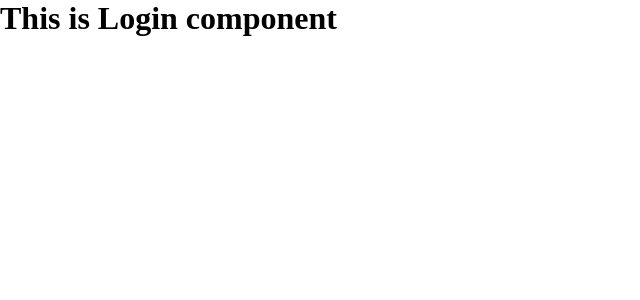
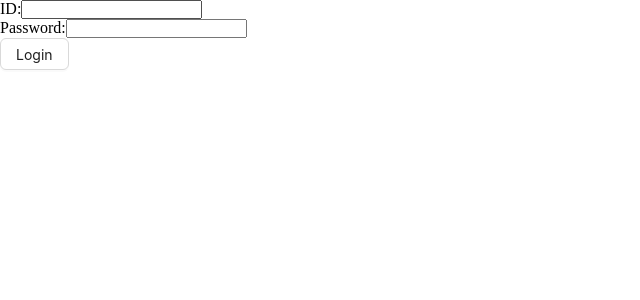
Before and after one commit to Shahadat-Git/ph-university-client, a React (Vite) app: page /login in a window 1280 px wide. Shown: the top 300 px of the page, without its empty margins (0-640 px from the left). Built offline with nearby package versions, Linux system fonts and the light colour scheme.

Commit message:
added baseApi with store reducer and middleware and basic login form with react hook from

```diff
--- a/src/pages/Login.tsx
+++ b/src/pages/Login.tsx
@@ -1,8 +1,30 @@
+import { Button } from "antd";
+import { useForm } from "react-hook-form";
+import { useLoginMutation } from "../redux/features/auth/authApi";
+
 const Login = () => {
+  const { register, handleSubmit } = useForm();
+
+  const [login, { data, error }] = useLoginMutation();
+  console.log("data =>", data);
+  console.log("error =>", error);
+
+  const onSubmit = (data) => {
+    console.log(data);
+    login(data);
+  };
   return (
-    <div>
-      <h1>This is Login component</h1>
-    </div>
+    <form onSubmit={handleSubmit(onSubmit)}>
+      <div>
+        <label htmlFor="id">ID:</label>
+        <input type="text" id="id" {...register("id")} />
+      </div>
+      <div>
+        <label htmlFor="password">Password:</label>
+        <input type="text" id="password" {...register("password")} />
+      </div>
+      <Button htmlType="submit"> Login</Button>
+    </form>
   );
 };
 
--- a/src/redux/store.ts
+++ b/src/redux/store.ts
@@ -1,10 +1,14 @@
 import { configureStore } from "@reduxjs/toolkit";
 import authReducer from "./features/auth/authSlice";
+import { baseApi } from "./api/baseApi";
 
 export const store = configureStore({
   reducer: {
+    [baseApi.reducerPath]: baseApi.reducer,
     auth: authReducer,
   },
+  middleware: (getDefaultMiddleware) =>
+    getDefaultMiddleware().concat(baseApi.middleware),
 });
 
 // Infer the `RootState` and `AppDispatch` types from the store itself
```
